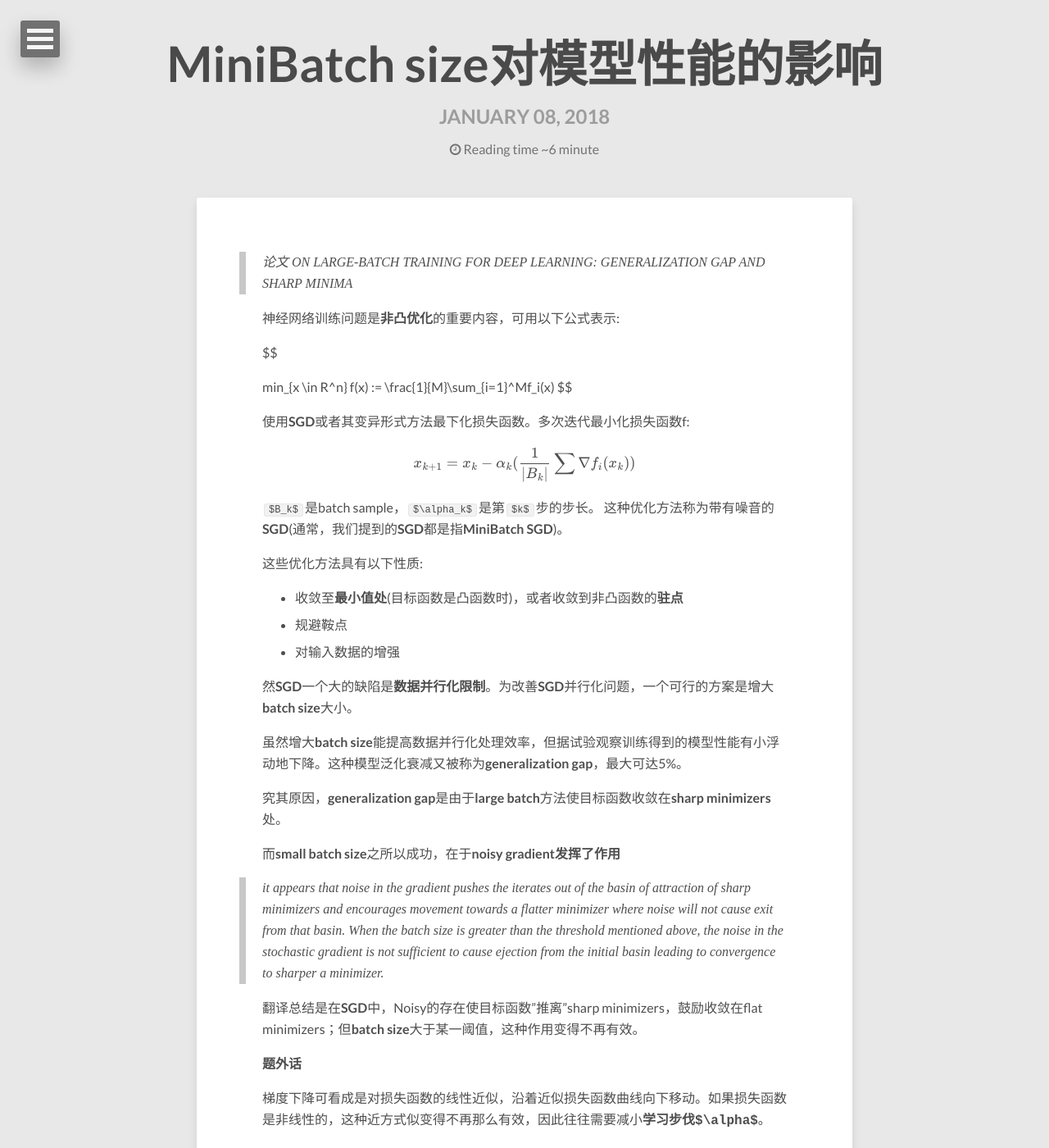
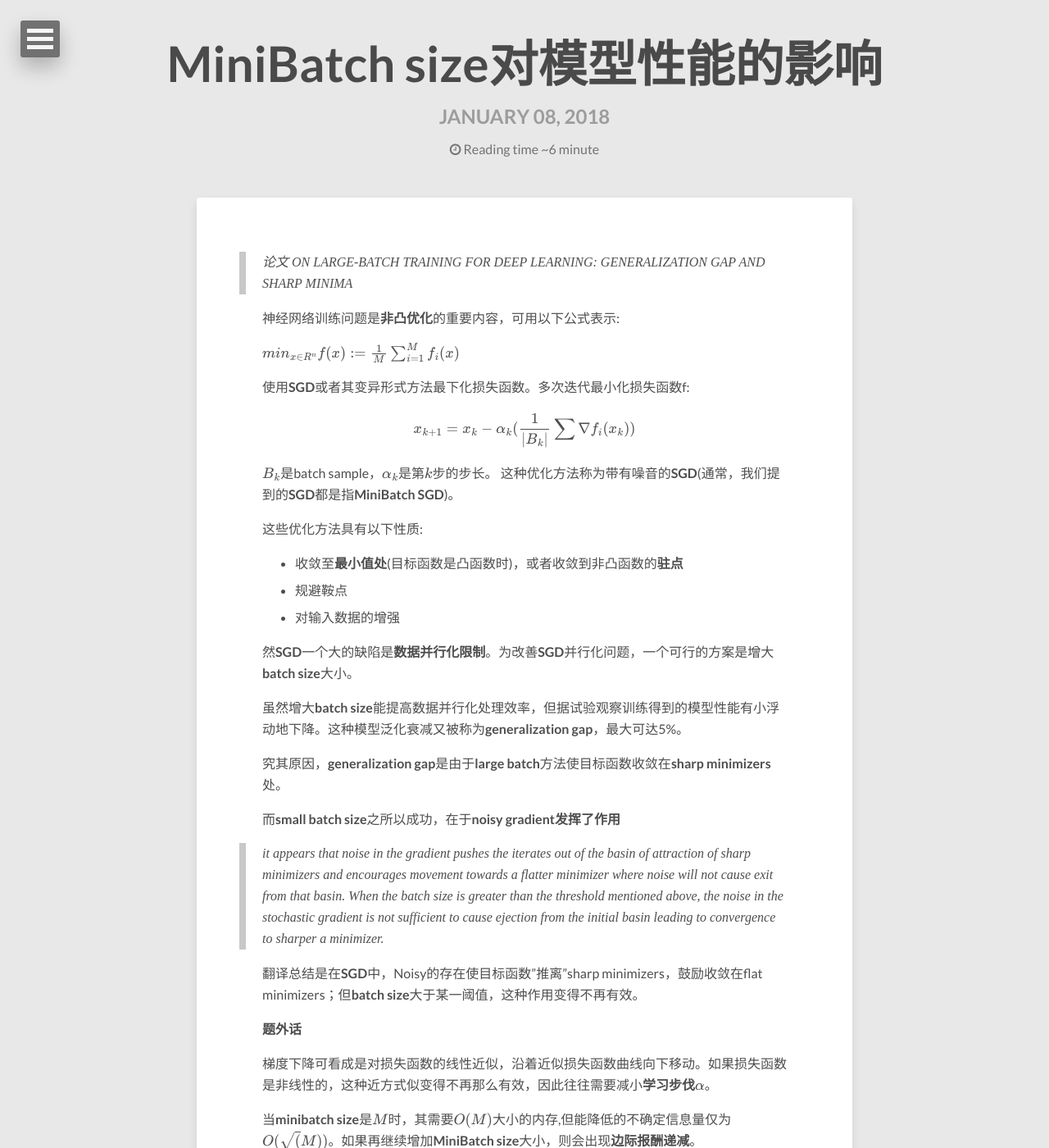
Before and after one commit to 52notebook/52notebook.github.io, a Jekyll site: the page built from _posts/2018-01-08-effect-of-batch-size-on-model-performance.md, in a window 1280 px wide and 1400 px high. Shown: the whole window at 82% size. Built offline with Jekyll 4.4.1, drawn with Linux system fonts in a browser that asks for light colours; nearby versions of some CDN libraries; formulas are drawn with MathJax 3; comment, search, counter and statistics services are not loaded; some of the changed text lies outside the part shown.

Commit message:
update article

```diff
--- a/_posts/2018-01-08-effect-of-batch-size-on-model-performance.md
+++ b/_posts/2018-01-08-effect-of-batch-size-on-model-performance.md
@@ -11,19 +11,14 @@ tags: [SGD, MiniBatch, 性能优化]
 
 神经网络训练问题是**非凸优化**的重要内容，可用以下公式表示:
 
-$$
-
-min_{x \in R^n}  f(x) := \frac{1}{M}\sum_{i=1}^Mf_i(x)
-$$
+$$min_{x \in R^n}  f(x) := \frac{1}{M}\sum_{i=1}^Mf_i(x)$$
 <!-- more -->
 
 使用**SGD**或者其变异形式方法最下化损失函数。多次迭代最小化损失函数f:
 
-$$
-x_{k+1} = x_k - \alpha_k(\frac{1}{|B_k|}\sum\nabla f_i(x_k))
-$$
+$$x_{k+1} = x_k - \alpha_k(\frac{1}{|B_k|}\sum\nabla f_i(x_k))$$
 
-`$B_k$`是batch sample，`$\alpha_k$`是第`$k$`步的步长。
+$$B_k$$是batch sample，$$\alpha_k$$是第$$k$$步的步长。
 这种优化方法称为带有噪音的**SGD**(通常，我们提到的**SGD**都是指**MiniBatch SGD**)。
 
 
@@ -48,24 +43,20 @@ $$
 
 **题外话**
 
-梯度下降可看成是对损失函数的线性近似，沿着近似损失函数曲线向下移动。如果损失函数是非线性的，这种近方式似变得不再那么有效，因此往往需要减小**学习步伐`$\alpha$`**。
+梯度下降可看成是对损失函数的线性近似，沿着近似损失函数曲线向下移动。如果损失函数是非线性的，这种近方式似变得不再那么有效，因此往往需要减小**学习步伐$$\alpha$$**。
 
-当**minibatch size**是`$M$`时，其需要`$O(M)$`大小的内存,但能降低的不确定信息量仅为`$O(\sqrt(M))$`。如果再继续增加**MiniBatch size**大小，则会出现**边际报酬递减**。
+当**minibatch size**是$$M$$时，其需要$$O(M)$$大小的内存,但能降低的不确定信息量仅为$$O(\sqrt(M))$$。如果再继续增加**MiniBatch size**大小，则会出现**边际报酬递减**。
 
 即便使用全部的训练集也未必能得到真实的梯度，因为真实梯度是关于所有可能的样本的梯度期望，输入数据与输出数据间的概率关系是未知的，不可能计算出真实梯度(再者**minibatch size**设置成全部数据集大小，很大的开销花在加载数据上，也并非能加速模型的训练)。
 
 
 附:
-$$
-r_{expect \space risk} = \int l(h(x;w),y) \space dP(x,y) \space = E[\space l(h(x;w),y) \space dP(x,y)]
-$$
-`$P(x,y)$`是输入与输出数据间的真实概率分布关系。
+$$r_{expect \space risk} = \int l(h(x;w),y) \space dP(x,y) \space = E[\space l(h(x;w),y) \space dP(x,y)]$$
+$$P(x,y)$$是输入与输出数据间的真实概率分布关系。
 
 然而，在实际应用中，目标函数简化成:
 
-$$
-r_{empiriral \space risk} = \frac{1}{n}\sum_{i=1}^nl(h(x_i;w),y_i)
-$$
+$$r_{empiriral \space risk} = \frac{1}{n}\sum_{i=1}^nl(h(x_i;w),y_i) $$
 > 引用 http://www.deeplearningbook.org/contents/optimization.html(chapter 8)
 >
 > Optimization Methods for Large-Scale Machine Learning(p-14)
```
